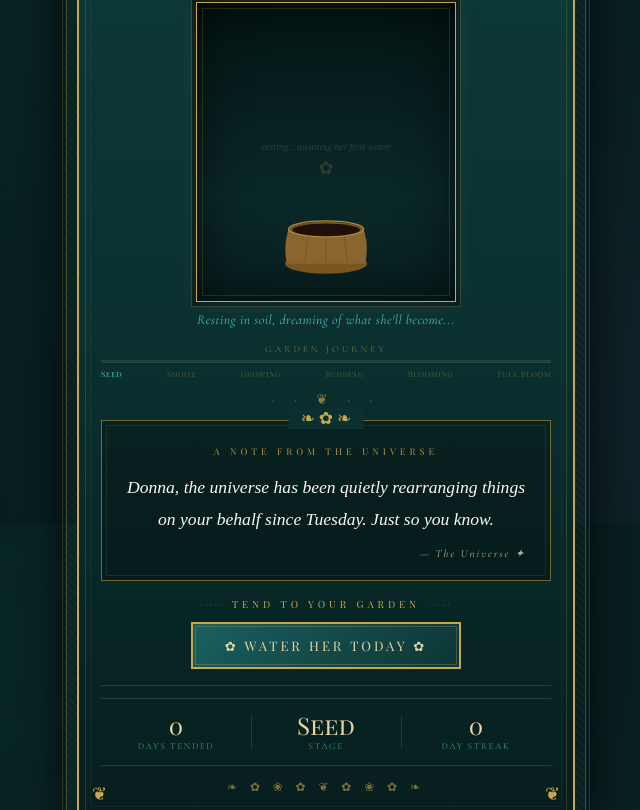
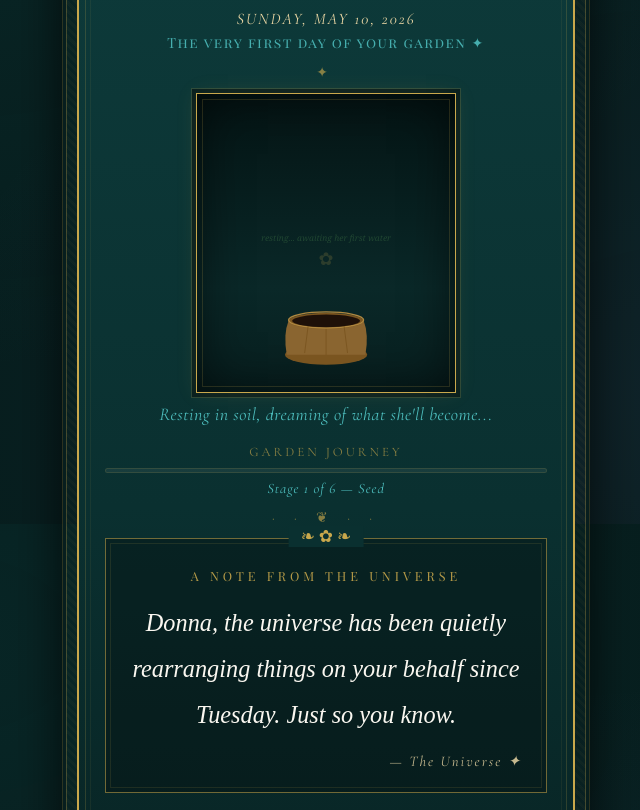
Before and after one commit to stitchpoint00/donnas-garden, a plain HTML site: page index.html in a window 1280 px wide. Shown: the part 276-1086 px from the top of the page, without its empty margins (314-954 px from the left). Drawn offline with nearby package versions, Linux system fonts and the light colour scheme; a web font is replaced by a local one.

Commit message:
Add files via upload

```diff
--- a/index.html
+++ b/index.html
@@ -54,8 +54,9 @@
   justify-content: center;
   align-items: flex-start;
   font-family: 'Cormorant Garamond', serif;
+  font-size: 18px;
   color: var(--cream);
-  padding: env(safe-area-inset-top, 16px) 12px env(safe-area-inset-bottom, 16px);
+  padding: env(safe-area-inset-top, 16px) 12px env(safe-area-inset-bottom, 24px);
 }
 
 /* ─── OUTER FRAME ─── */
@@ -78,7 +79,7 @@
   background: linear-gradient(180deg, #0e3d3d 0%, #0a3030 55%, #071e1e 100%);
   border: 2px solid var(--gold);
   position: relative;
-  padding: 28px 22px 24px;
+  padding: 32px 26px 28px;
 }
 .page::before {
   content: '';
@@ -108,20 +109,20 @@
 
 .title {
   font-family: 'Playfair Display SC', serif;
-  font-size: clamp(1.8em, 7vw, 2.4em);
+  font-size: clamp(2em, 8vw, 2.6em);
   color: var(--gold-l);
   letter-spacing: 5px;
   text-shadow: 0 0 30px rgba(201,168,76,0.45), 0 2px 4px rgba(0,0,0,0.5);
-  margin: 2px 0 5px;
-  line-height: 1.1;
+  margin: 4px 0 8px;
+  line-height: 1.15;
 }
 
 .subtitle {
   font-style: italic;
   color: var(--pale);
-  font-size: 0.88em;
+  font-size: 1em;
   letter-spacing: 1.5px;
-  opacity: 0.9;
+  opacity: 0.95;
 }
 
 .header-orn { color: var(--gold); font-size: 13px; letter-spacing: 8px; margin-top: 7px; display: block; opacity: 0.75; }
@@ -131,9 +132,9 @@
 .div-line { border: none; border-top: 1px solid rgba(201,168,76,0.2); margin: 12px 0; }
 
 /* ─── DATE ─── */
-.date-area { text-align: center; margin-bottom: 4px; }
-.date-display { font-size: 0.72em; color: var(--gold-l); letter-spacing: 2.5px; text-transform: uppercase; font-style: italic; }
-.day-count { font-family: 'Playfair Display SC', serif; font-size: 0.66em; color: var(--pale); letter-spacing: 1.5px; margin-top: 2px; opacity: 0.85; }
+.date-area { text-align: center; margin-bottom: 6px; }
+.date-display { font-size: 0.9em; color: var(--gold-l); letter-spacing: 2px; text-transform: uppercase; font-style: italic; }
+.day-count { font-family: 'Playfair Display SC', serif; font-size: 0.78em; color: var(--pale); letter-spacing: 1.5px; margin-top: 4px; opacity: 0.9; }
 
 /* ─── PLANT ─── */
 .plant-outer { display: flex; justify-content: center; margin-bottom: 2px; }
@@ -168,24 +169,22 @@
 .orchid-svg { width: 90%; height: 90%; }
 
 /* ─── STAGE LABEL ─── */
-.stage-label { text-align: center; font-style: italic; color: var(--pale); font-size: 0.85em; margin: 9px 0 14px; letter-spacing: 0.5px; min-height: 1.3em; }
+.stage-label { text-align: center; font-style: italic; color: var(--pale); font-size: 1em; margin: 10px 0 16px; letter-spacing: 0.5px; min-height: 1.4em; }
 
 /* ─── PROGRESS ─── */
-.progress-wrap { margin: 10px 0 2px; }
-.progress-label { font-size: 0.58em; color: rgba(201,168,76,0.55); letter-spacing: 3px; text-transform: uppercase; text-align: center; margin-bottom: 5px; }
-.progress-track { height: 3px; background: rgba(255,255,255,0.05); border: 1px solid rgba(201,168,76,0.12); position: relative; overflow: hidden; }
-.progress-fill { height: 100%; background: linear-gradient(90deg, var(--bright), var(--pale)); transition: width 1s ease; box-shadow: 0 0 6px rgba(77,188,188,0.5); }
-.progress-dots { display: flex; justify-content: space-between; margin-top: 5px; }
-.pdot { font-size: 8px; color: rgba(201,168,76,0.35); letter-spacing: 0.5px; font-family: 'Playfair Display SC', serif; }
-.pdot.active { color: var(--pale); }
+.progress-wrap { margin: 10px 0 4px; }
+.progress-label { font-size: 0.72em; color: rgba(201,168,76,0.65); letter-spacing: 3px; text-transform: uppercase; text-align: center; margin-bottom: 8px; }
+.progress-track { height: 5px; background: rgba(255,255,255,0.06); border: 1px solid rgba(201,168,76,0.15); position: relative; overflow: hidden; border-radius: 3px; }
+.progress-fill { height: 100%; background: linear-gradient(90deg, var(--bright), var(--pale)); transition: width 1s ease; box-shadow: 0 0 8px rgba(77,188,188,0.5); border-radius: 3px; }
+.progress-stage { text-align: center; margin-top: 7px; font-size: 0.8em; color: var(--pale); font-style: italic; letter-spacing: 1px; }
 
 /* ─── QUOTE ─── */
 .quote-frame {
   border: 1px solid rgba(201,168,76,0.55);
   background: rgba(0,0,0,0.28);
-  padding: 24px 24px 20px;
+  padding: 28px 24px 22px;
   position: relative;
-  margin-bottom: 16px;
+  margin-bottom: 20px;
 }
 .quote-frame::before {
   content: '';
@@ -208,40 +207,40 @@
 .quote-label {
   text-align: center;
   font-family: 'Playfair Display SC', serif;
-  font-size: 0.58em;
+  font-size: 0.7em;
   color: var(--gold);
   letter-spacing: 4px;
-  margin-bottom: 14px;
+  margin-bottom: 16px;
   text-transform: uppercase;
-  opacity: 0.85;
+  opacity: 0.9;
 }
 .quote-text {
   font-family: 'IM Fell English', serif;
   font-style: italic;
-  font-size: clamp(1em, 3.5vw, 1.1em);
-  line-height: 1.82;
+  font-size: clamp(1.2em, 4.5vw, 1.35em);
+  line-height: 1.9;
   text-align: center;
   color: var(--cream);
 }
 .quote-sig {
   text-align: right;
-  font-size: 0.68em;
+  font-size: 0.82em;
   color: var(--gold-l);
-  margin-top: 12px;
+  margin-top: 14px;
   letter-spacing: 2px;
   font-style: italic;
-  opacity: 0.8;
+  opacity: 0.85;
 }
 
 /* ─── CARE ─── */
-.care-section { text-align: center; margin-bottom: 16px; }
+.care-section { text-align: center; margin-bottom: 20px; }
 
 .care-label {
   font-family: 'Playfair Display SC', serif;
-  font-size: 0.62em;
+  font-size: 0.75em;
   color: var(--gold);
   letter-spacing: 4px;
-  margin-bottom: 12px;
+  margin-bottom: 16px;
   text-transform: uppercase;
   display: flex;
   align-items: center;
@@ -255,25 +254,27 @@
   border: 2px solid var(--gold);
   color: var(--gold-l);
   font-family: 'Playfair Display SC', serif;
-  font-size: 0.82em;
+  font-size: 1.05em;
   letter-spacing: 3px;
-  padding: 13px 32px;
+  padding: 18px 40px;
   cursor: pointer;
   transition: all 0.3s ease;
   position: relative;
   text-transform: uppercase;
   -webkit-tap-highlight-color: transparent;
   touch-action: manipulation;
+  width: 100%;
+  max-width: 340px;
 }
 .water-btn::before {
   content: '';
   position: absolute;
-  inset: 2px;
+  inset: 3px;
   border: 1px solid rgba(201,168,76,0.28);
   pointer-events: none;
 }
 .water-btn:active:not(:disabled) { transform: scale(0.97); }
-.water-btn:disabled { opacity: 0.5; cursor: not-allowed; }
+.water-btn:disabled { opacity: 0.55; cursor: not-allowed; }
 .water-btn.done { border-color: var(--pale); color: var(--pale); background: linear-gradient(135deg, #0d3535 0%, #071e1e 100%); }
 
 /* ─── STATS ─── */
@@ -282,7 +283,7 @@
   justify-content: center;
   border-top: 1px solid rgba(201,168,76,0.2);
   border-bottom: 1px solid rgba(201,168,76,0.2);
-  padding: 13px 0;
+  padding: 18px 0;
   margin-bottom: 4px;
 }
 .stat { text-align: center; flex: 1; padding: 0 8px; position: relative; }
@@ -293,8 +294,8 @@
   width: 1px;
   background: rgba(201,168,76,0.2);
 }
-.stat-num { display: block; font-family: 'Playfair Display SC', serif; font-size: 1.5em; color: var(--gold-l); line-height: 1.1; }
-.stat-label { font-size: 0.58em; color: var(--pale); letter-spacing: 1.5px; text-transform: uppercase; opacity: 0.75; margin-top: 2px; display: block; }
+.stat-num { display: block; font-family: 'Playfair Display SC', serif; font-size: 2em; color: var(--gold-l); line-height: 1.1; }
+.stat-label { font-size: 0.72em; color: var(--pale); letter-spacing: 1.5px; text-transform: uppercase; opacity: 0.85; margin-top: 5px; display: block; }
 
 /* ─── FOOTER ─── */
 .footer-orn { text-align: center; color: var(--gold); font-size: 12px; letter-spacing: 5px; margin-top: 14px; opacity: 0.6; }
@@ -364,16 +365,16 @@
 }
 .modal::before { content: ''; position: absolute; inset: 5px; border: 1px solid rgba(201,168,76,0.25); pointer-events: none; }
 .modal-orn { color: var(--gold); font-size: 20px; letter-spacing: 8px; margin-bottom: 10px; }
-.modal-title { font-family: 'Playfair Display SC', serif; font-size: 1.4em; color: var(--gold-l); letter-spacing: 3px; margin-bottom: 10px; }
-.modal-msg { font-family: 'IM Fell English', serif; font-style: italic; font-size: 1em; line-height: 1.75; color: var(--cream); margin-bottom: 20px; }
+.modal-title { font-family: 'Playfair Display SC', serif; font-size: 1.6em; color: var(--gold-l); letter-spacing: 3px; margin-bottom: 14px; }
+.modal-msg { font-family: 'IM Fell English', serif; font-style: italic; font-size: 1.15em; line-height: 1.85; color: var(--cream); margin-bottom: 24px; }
 .modal-btn {
   background: linear-gradient(135deg, #1a6060, #0d3535);
   border: 1px solid var(--gold);
   color: var(--gold-l);
   font-family: 'Playfair Display SC', serif;
-  font-size: 0.75em;
+  font-size: 0.9em;
   letter-spacing: 3px;
-  padding: 10px 28px;
+  padding: 14px 36px;
   cursor: pointer;
   text-transform: uppercase;
   -webkit-tap-highlight-color: transparent;
@@ -632,14 +633,7 @@
     <div class="progress-track">
       <div class="progress-fill" id="progressFill" style="width:0%"></div>
     </div>
-    <div class="progress-dots">
-      <span class="pdot" id="pd0">Seed</span>
-      <span class="pdot" id="pd1">Shoot</span>
-      <span class="pdot" id="pd2">Growing</span>
-      <span class="pdot" id="pd3">Budding</span>
-      <span class="pdot" id="pd4">Blooming</span>
-      <span class="pdot" id="pd5">Full Bloom</span>
-    </div>
+    <div class="progress-stage" id="progressStageLabel">Stage 1 of 6 — Seed</div>
   </div>
 
   <div class="div">· · ❦ · ·</div>
@@ -879,10 +873,8 @@
 
   document.getElementById('stageLabel').textContent = STAGE_LABELS[stage];
   document.getElementById('progressFill').style.width = getProgress(watered) + '%';
-  for (let i = 0; i <= 5; i++) {
-    const d = document.getElementById('pd' + i);
-    if (d) d.classList.toggle('active', i <= stage);
-  }
+  const sl = document.getElementById('progressStageLabel');
+  if (sl) sl.textContent = `Stage ${stage + 1} of 6 — ${STAGE_NAMES[stage]}`;
 
   // Quote — one per calendar day
   document.getElementById('quoteText').textContent = QUOTES[daysSince % QUOTES.length];
```
Also changed, not shown: icons/icon-192.png (added), icons/icon-512.png (added).
